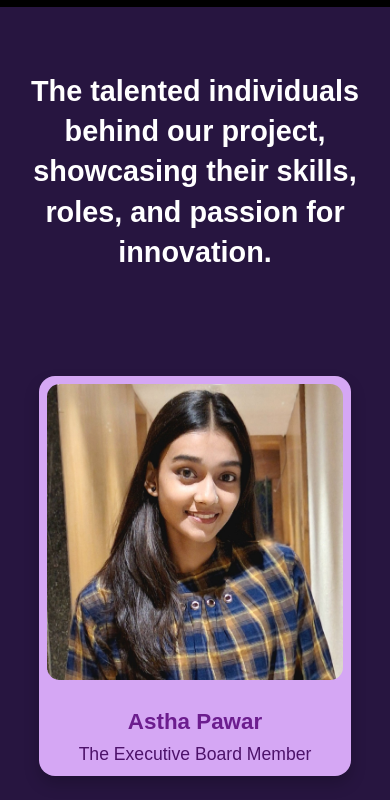
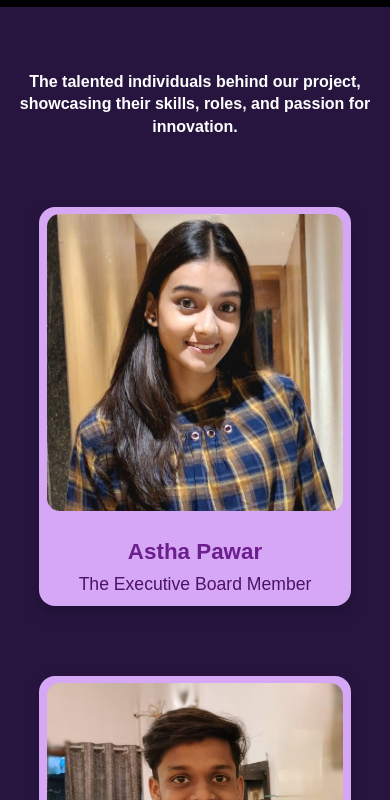
Before and after one commit to namansharma28/nexura-web-dev-portfolio, a plain HTML site: page team.html in a window 390 px wide. Shown: the part 44-844 px from the top of the page. Drawn offline with Linux system fonts and the light colour scheme.

Commit message:
third commit

```diff
--- a/project.css
+++ b/project.css
@@ -104,17 +104,21 @@
   @media (max-width: 768px) {
     .project-card {
       min-width: 60vw;
-      max-width: 60vw;
+      max-width: 80vw;
     }
 
     .section-title {
-      font-size: 2rem;
+      font-size: 1rem;
+      width: 75%;
+    }
+    .image-container img {
+      width: 100%;
     }
   }
 
   @media (min-width: 1200px) {
     .project-card {
       min-width: 20vw;
-      max-width: 20vw;
+      max-width: 30vw;
     }
   }
--- a/team.css
+++ b/team.css
@@ -87,6 +87,7 @@
 
     .section-title {
       font-size: 1rem;
+      padding-bottom: 0;
     }
 
   }
@@ -101,11 +102,11 @@
 
     .team-card {
       width: 90%;
-      margin: 1rem 0;
+      margin: 1.8rem 0;
     }
 
     .section-title {
-      font-size: 1.8rem;
+      font-size: 1rem;
     }
   }
 
```
